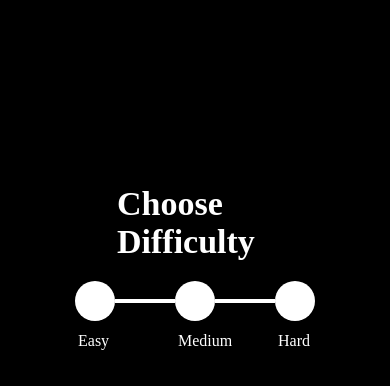
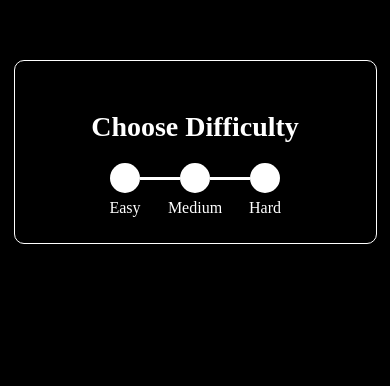
Before and after one commit to Dawood-0007/Mini-Wordle, a React (Vite) app: page /game in a window 390 px wide. Shown: the part 164-550 px from the top of the page. Built offline with nearby package versions, Linux system fonts and the light colour scheme.

Commit message:
Styling Fixes for mobile

```diff
--- a/src/App.css
+++ b/src/App.css
@@ -55,3 +55,31 @@
   list-style: none;
   font-size: medium;
 }
+
+@media screen and (max-width: 768px) {
+  .mainhome h1 {
+    font-size: 50px;
+    margin: 0px;
+  }
+
+  .buttons {
+    width: 90vw;
+    flex-direction: column;
+    align-items: center;
+  }
+
+  .buttons button {
+    width: 80vw;
+    margin: 10px 0px;
+  }
+
+  .instruction-div {
+    font-size: large;
+    margin: 10px;
+  }
+
+  .instruction-ul {
+    font-size: medium;
+  }
+
+}
--- /dev/null
+++ b/src/assets/Difficulty.module.css
@@ -0,0 +1,76 @@
+.container {
+  display: flex;
+  align-items: center;
+  justify-content: center;
+  width: 40vw;
+  margin-top: 40px;
+  flex-direction: column;
+  margin: 10% auto;
+  border-radius: 10px;
+  height: fit-content;
+  padding: 100px 10px;
+  border: 1px solid white;
+}
+
+.title {
+  font-size: 34px;
+  font-weight: bold;
+  margin-bottom: 20px;
+}
+
+.levels {
+  display: flex;
+  align-items: center;
+}
+
+.circle {
+  width: 40px;
+  height: 40px;
+  border-radius: 50%;
+  cursor: pointer;
+  transition: background-color 0.3s ease;
+  background-color: white;
+  display: flex;
+  justify-content: center;
+  align-items: center;
+}
+
+.text {
+  color: black;
+  text-align: center;
+  margin-top: 60px;
+  font-size: 12;
+  color: white;
+}
+
+.circle:hover .text {
+  font-size: 12px;
+}
+
+.line {
+  width: 60px;
+  height: 4px;
+  background-color: white;
+}
+
+@media screen and (max-width: 768px) {
+  .container {
+    width: 90vw;
+    padding: 50px 5px;
+    margin: 60% auto;
+  }
+
+  .title {
+    font-size: 28px;
+  }
+
+  .circle {
+    width: 30px;
+    height: 30px;
+  }
+
+  .line {
+    width: 40px;
+    height: 3px;
+  }
+}
--- a/src/assets/MainGame.css
+++ b/src/assets/MainGame.css
@@ -136,3 +136,30 @@
     margin: 10px 0px;
     gap: 50px;
 }
+
+@media screen and (max-width: 768px) {
+    .key {
+        width: 30px;
+        height: 30px;
+        font-size: 14px;
+    }
+
+    .bottom-row .key:first-child {
+        width: 60px;
+    }
+
+    .bottom-row .key:last-child {
+        font-size: 16px;
+    }
+
+    .game-info {
+        flex-direction: column;
+        gap: 10px;
+    }
+
+    .btn-container {
+        flex-direction: column;
+        gap: 20px;
+    }
+
+}
--- a/src/components/Difficulty.jsx
+++ b/src/components/Difficulty.jsx
@@ -1,4 +1,5 @@
-import React, { useState } from 'react';
+import React from 'react';
+import styles from '../assets/Difficulty.module.css';
 
 export default function Difficulty({ onSelect }) {
   const levels = ['Easy', 'Medium', 'Hard'];
@@ -8,59 +9,20 @@ export default function Difficulty({ onSelect }) {
   };
 
   return (
-    <div style={styles.container}>
-      <div style={styles.title}>Choose Difficulty</div>
-      <div style={{ display: 'flex', alignItems: 'center' }}>
+    <div className={styles.container}>
+      <div className={styles.title}>Choose Difficulty</div>
+      <div className={styles.levels}>
         {levels.map((level, index) => (
           <React.Fragment key={index}>
             <div
               onClick={() => handleClick(index)}
-              style={{
-                ...styles.circle,
-                backgroundColor: 'white',
-              }}
+              className={styles.circle}
               title={level}
-            ><span style={styles.span}>{level}</span></div>
-            {index < levels.length - 1 && <div style={styles.line}></div>}
+            ><span className={styles.text}>{level}</span></div>
+            {index < levels.length - 1 && <div className={styles.line}></div>}
           </React.Fragment>
         ))}
       </div>
     </div>
   );
 }
-
-const styles = {
-  container: {
-    display: 'flex',
-    alignItems: 'center',
-    justifyContent: 'center',
-    width: '40vw',
-    height: '97vh',
-    marginTop: 40,
-    flexDirection: 'column',
-    margin: 'auto auto'
-  },
-  title: {
-    fontSize: 34,
-    fontWeight: 'bold',
-    marginBottom: 20,
-  },
-  circle: {
-    width: 40,
-    height: 40,
-    borderRadius: '50%',
-    cursor: 'pointer',
-    transition: 'background-color 0.3s ease',
-  },
-  span: {
-    color: 'white',
-    textAlign: 'center',
-    lineHeight: '120px',
-    marginLeft: 3,
-  },
-  line: {
-    width: 60,
-    height: 4,
-    backgroundColor: 'white',
-  },
-};
--- a/src/components/MainGame.jsx
+++ b/src/components/MainGame.jsx
@@ -1,5 +1,5 @@
 import React, { useState, useEffect } from 'react'
-import Difficulty from './difficulty';
+import Difficulty from './Difficulty';
 import '../assets/MainGame.css'
 
 const MainGame = () => {
@@ -336,7 +336,7 @@ const MainGame = () => {
           ))}
         </div>
 
-        <div className="row bottom-row  typing-row">
+        <div className="row bottom-row typing-row">
           <div className={`key ${disableAll || disableKey.includes('enter') ? 'disabled-key' : ''}`} onClick={() => {
             if (!disableAll && !disableKey.includes('enter')) {
               handleEnterKey('enter')
```
